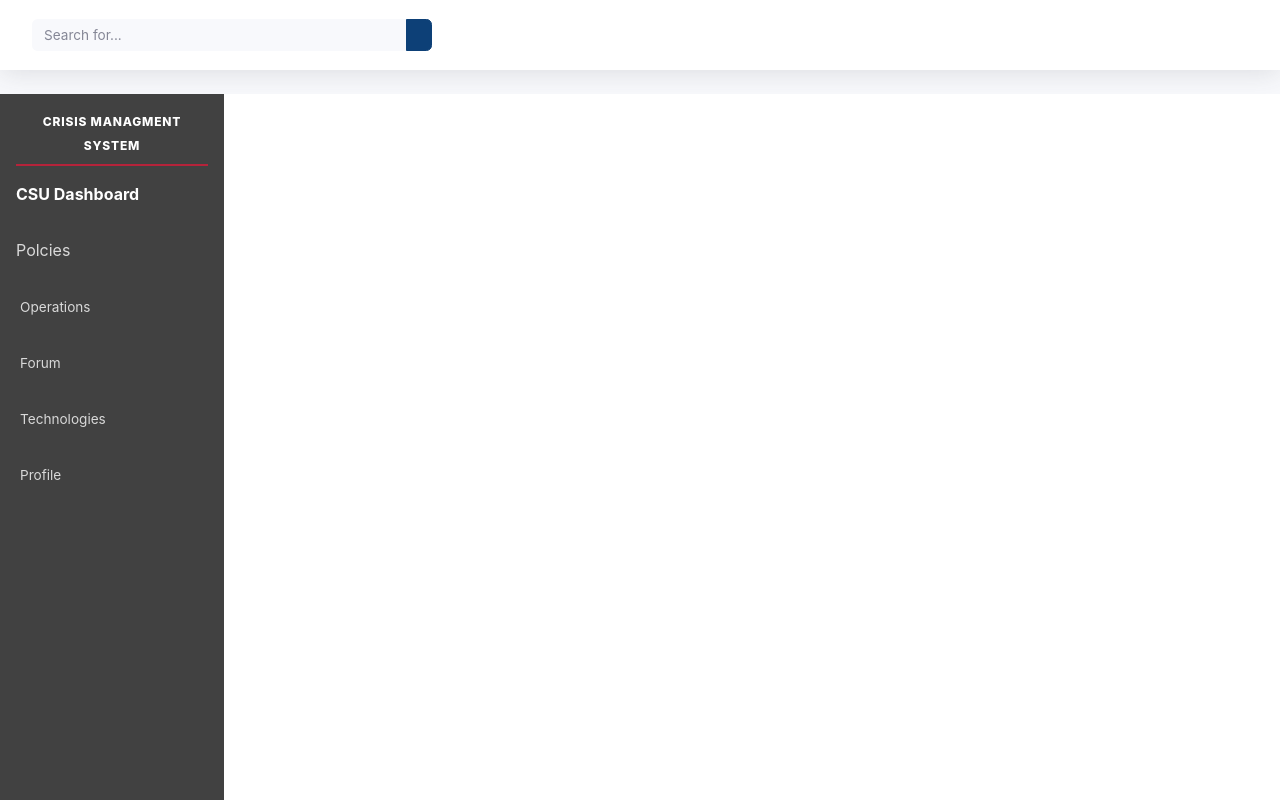
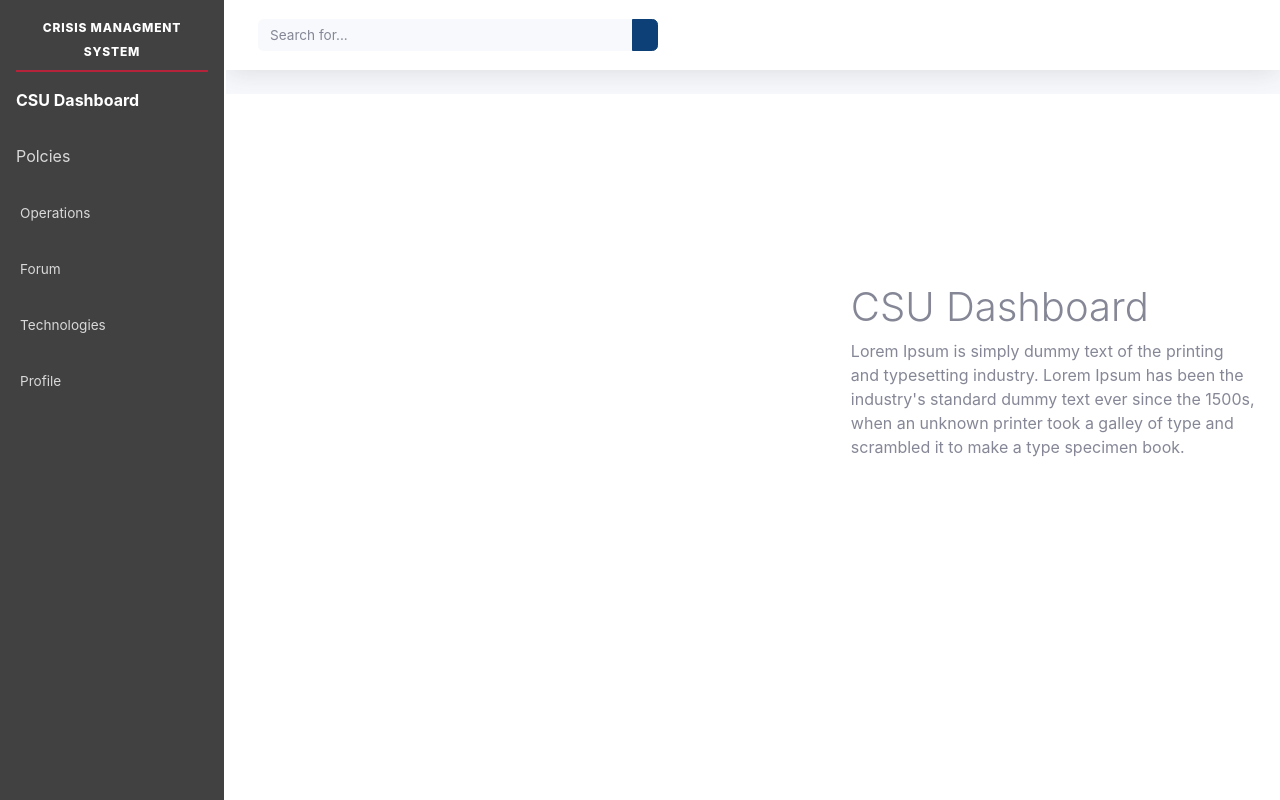
Before and after one commit to SP-Crisis/CrisisFrontEnd, a React (Create React App) app: page / in a window 1280 px wide. Shown: the top 800 px of the page. Built offline with nearby package versions, Linux system fonts and the light colour scheme.

Commit message:
fixed grid

```diff
--- a/src/App.js
+++ b/src/App.js
@@ -6,15 +6,25 @@ import { Navigation, Home, Sidebar, Policies } from "./components";
 function App() {
   return (
     <div className="App">
+      <div class ="grid-container">
       <Router>
+          <div class="item1">
             <Navigation />
+          </div>
+          <div class="item2">
           <Sidebar />
-
+          </div>
+          <div class="item3">
            <Switch>
               <Route path="/" exact component={() => <Home />} />
               <Route path="/policies" exact component={() => <Policies />} />
             </Switch>
+          </div>
         </Router>
+
+      </div>
+
+
     </div>
   );
 }
--- /dev/null
+++ b/src/index.css
@@ -0,0 +1,13 @@
+.item1 { grid-area: header; }
+.item2 { grid-area: side; }
+.item3 { grid-area: main; }
+
+.grid-container{
+    display: grid;
+    grid-template-areas:
+    'side side header header'
+    'side side main main'
+    'side side main main';
+    grid-gap: 2px;
+    padding: 0px;
+}
--- a/src/index.js
+++ b/src/index.js
@@ -1,6 +1,6 @@
 import React from "react";
 import ReactDOM from "react-dom";
-//import "./index.scss";
+import "./index.css";
 import "./dashboard.css";
 import App from "./App";
 
--- a/src/index.scss
+++ /dev/null
@@ -1,6 +0,0 @@
-#root{
-    width:100vw;
-    height:100vw
-
-
-}
```
Lines whose indentation alone changed are shown as unchanged.
